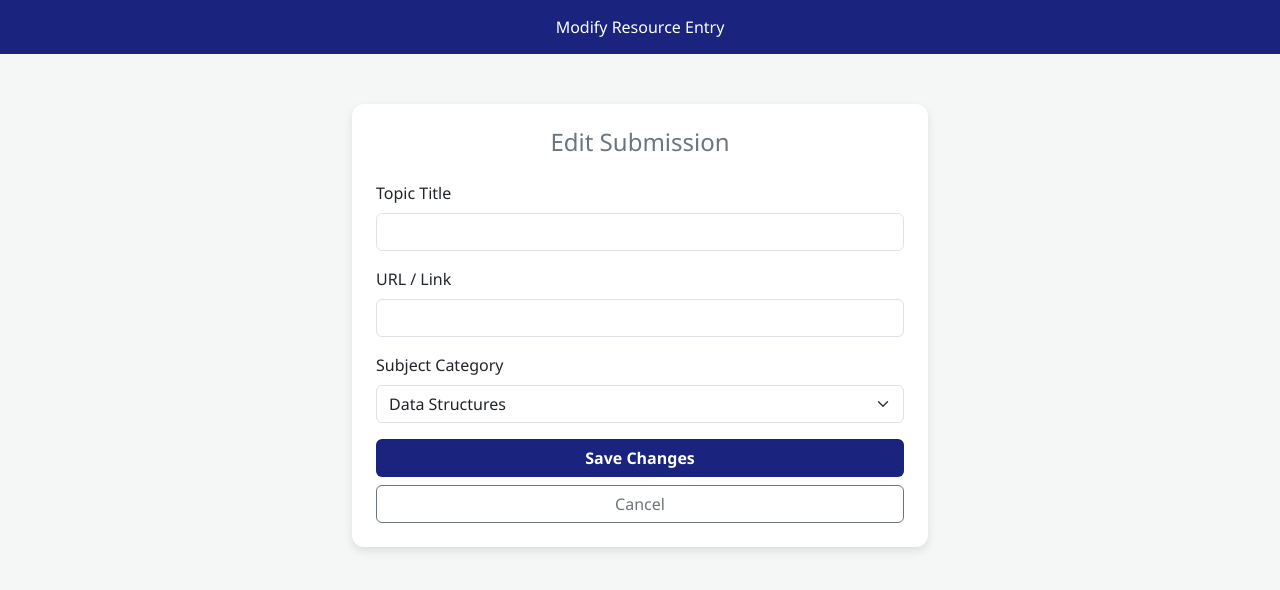
After one commit to Ajil-Siby/KJC_Resource_Vault, a Flask app: template templates/edit.html in a window 1280 px wide. The commit adds this page. Shown: the top 590 px of the page. Run offline with Flask 3, Linux system fonts and the light colour scheme; the template is opened without the code that fills it, so the values that code supplies are empty.

Commit message:
Added edit.html for modifying resources

```diff
--- a/app.py
+++ b/app.py
@@ -1,9 +1,10 @@
 from flask import Flask, render_template, request, redirect
 from pymongo import MongoClient
+from bson.objectid import ObjectId # Crucial for finding specific items by ID
 
 app = Flask(__name__)
 
-# Cloud Connection
+# Cloud Connection - Using your verified Atlas URI
 uri = "mongodb+srv://ajilsiby01_db_user:lcAseHOqFU2qjp2r@cluster0.ixxrisn.mongodb.net/?appName=Cluster0"
 
 try:
@@ -17,34 +18,57 @@ except Exception as e:
 
 @app.route('/')
 def index():
-    # 1. Look for a category filter in the URL (e.g., /?category=Data+Structures)
+    # Filter results by category if a filter button is clicked
     selected_category = request.args.get('category')
 
     if selected_category:
-        # Filter results based on the chosen course
         items = list(collection.find({"category": selected_category}).sort("_id", -1))
     else:
-        # If no filter is active, show all resources
+        # Default view: show all entries
         items = list(collection.find().sort("_id", -1))
 
     return render_template('index.html', items=items)
 
 @app.route('/add', methods=['POST'])
 def add_resource():
-    # 2. Extract the title, url, AND the selected category from the form
     title = request.form.get('title')
     url = request.form.get('url')
     category = request.form.get('category')
 
     if title and url:
-        # 3. Save the resource with its category to the cloud
+        # Save to the cloud collection
         collection.insert_one({
             "title": title,
             "url": url,
             "category": category
         })
+    return redirect('/')
 
+# --- NEW: DELETE ROUTE ---
+@app.route('/delete/<id>')
+def delete_resource(id):
+    # collection.delete_one removes the specific document from Atlas
+    collection.delete_one({"_id": ObjectId(id)})
     return redirect('/')
+
+# --- NEW: MODIFY (EDIT) ROUTE ---
+@app.route('/edit/<id>', methods=['GET', 'POST'])
+def edit_resource(id):
+    if request.method == 'POST':
+        # Apply the updated values from the edit form
+        collection.update_one(
+            {"_id": ObjectId(id)},
+            {"$set": {
+                "title": request.form.get('title'),
+                "url": request.form.get('url'),
+                "category": request.form.get('category')
+            }}
+        )
+        return redirect('/')
+
+    # For GET requests, find the existing data to pre-fill the form
+    item = collection.find_one({"_id": ObjectId(id)})
+    return render_template('edit.html', item=item)
 
 if __name__ == '__main__':
     app.run(debug=True)
--- /dev/null
+++ b/templates/edit.html
@@ -0,0 +1,61 @@
+<!DOCTYPE html>
+<html lang="en">
+<head>
+    <meta charset="UTF-8">
+    <meta name="viewport" content="width=device-width, initial-scale=1.0">
+    <title>Modify Resource | KJC Vault</title>
+    <link href="https://cdn.jsdelivr.net/npm/bootstrap@5.3.0/dist/css/bootstrap.min.css" rel="stylesheet">
+    <style>
+        body { background-color: #f4f7f6; font-family: 'Segoe UI', sans-serif; }
+        .kjc-navbar { background-color: #1a237e; color: white; padding: 15px; }
+        .edit-container { max-width: 600px; margin-top: 50px; }
+        .card { border: none; border-radius: 12px; box-shadow: 0 4px 10px rgba(0,0,0,0.1); }
+        .btn-update { background-color: #1a237e; color: white; font-weight: bold; }
+        .btn-update:hover { background-color: #3949ab; color: white; }
+    </style>
+</head>
+<body>
+
+    <div class="kjc-navbar">
+        <div class="container text-center">
+            <span class="navbar-brand mb-0 h1">Modify Resource Entry</span>
+        </div>
+    </div>
+
+    <div class="container edit-container">
+        <div class="card p-4">
+            <h4 class="mb-4 text-secondary text-center">Edit Submission</h4>
+
+            <form action="/edit/{{ item._id }}" method="POST">
+                <div class="mb-3">
+                    <label class="form-label">Topic Title</label>
+                    <input type="text" name="title" class="form-control" value="{{ item.title }}" required>
+                </div>
+
+                <div class="mb-3">
+                    <label class="form-label">URL / Link</label>
+                    <input type="url" name="url" class="form-control" value="{{ item.url }}" required>
+                </div>
+
+                <div class="mb-3">
+                    <label class="form-label">Subject Category</label>
+                    <select name="category" class="form-select" required>
+                        <option value="Data Structures" {% if item.category == 'Data Structures' %}selected{% endif %}>Data Structures</option>
+                        <option value="OS and Networks" {% if item.category == 'OS and Networks' %}selected{% endif %}>Operating System and Networks</option>
+                        <option value="Math and Stats" {% if item.category == 'Math and Stats' %}selected{% endif %}>Probability / Matrix Theory</option>
+                        <option value="General" {% if item.category == 'General' %}selected{% endif %}>Understanding India / Economics</option>
+                        <option value="English" {% if item.category == 'English' %}selected{% endif %}>Applied English</option>
+                        <option value="Health" {% if item.category == 'Health' %}selected{% endif %}>Health and Wellness</option>
+                    </select>
+                </div>
+
+                <div class="d-grid gap-2">
+                    <button type="submit" class="btn btn-update">Save Changes</button>
+                    <a href="/" class="btn btn-outline-secondary">Cancel</a>
+                </div>
+            </form>
+        </div>
+    </div>
+
+</body>
+</html>
```
Also changed, not shown: templates/index.html (+14 -1 lines).
